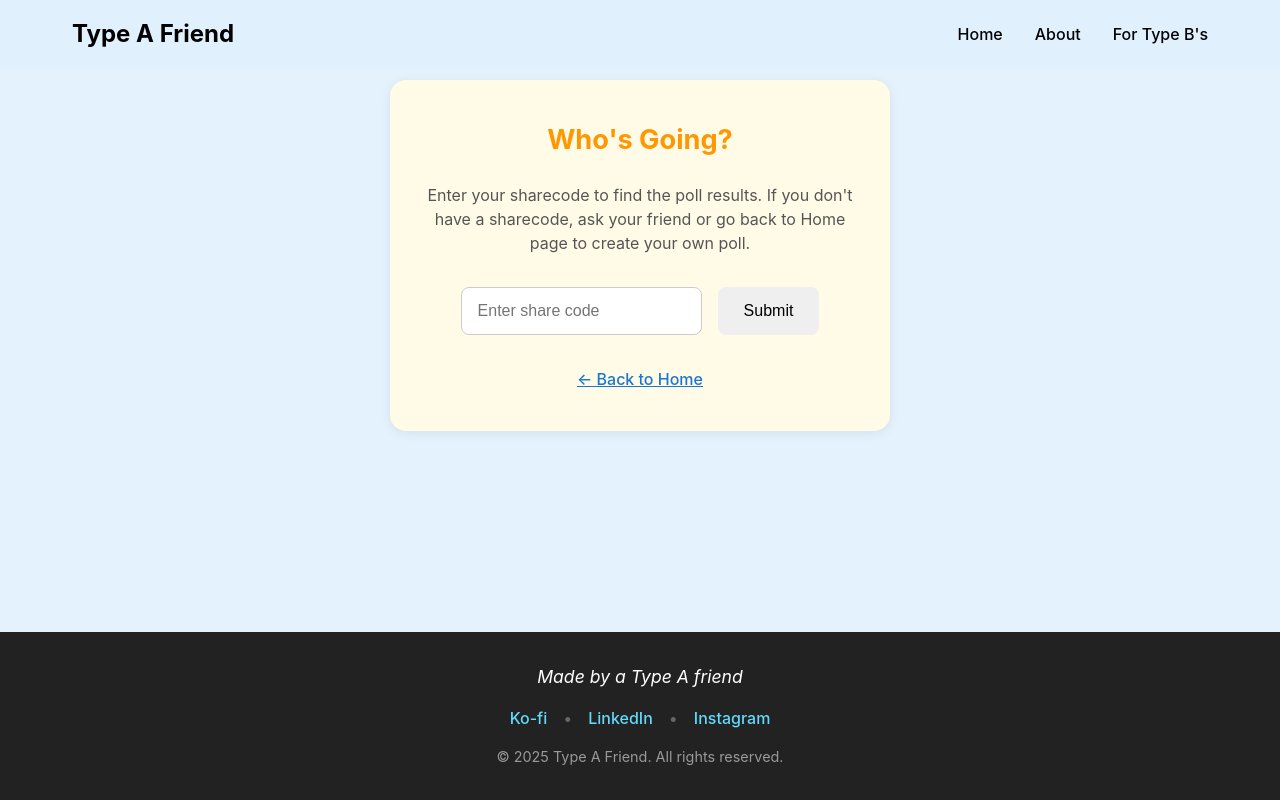
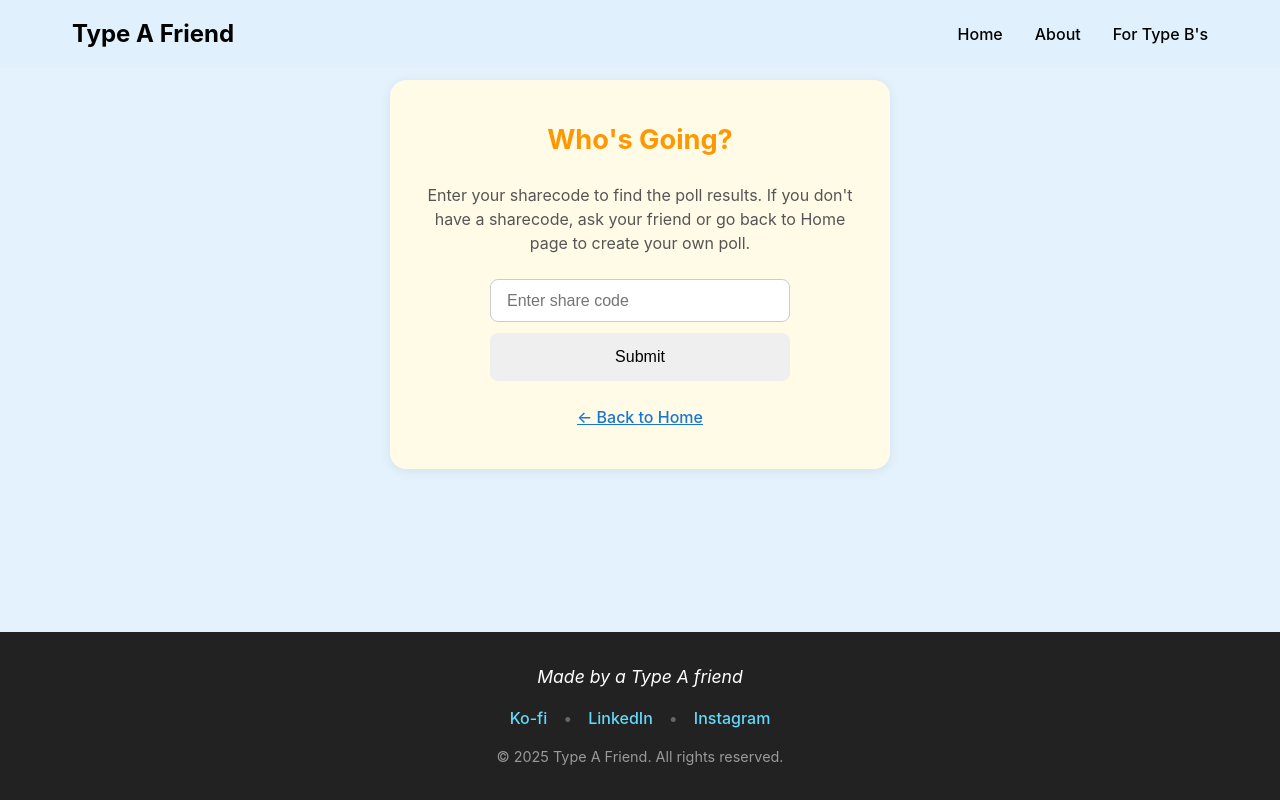
Before and after one commit to oolongmilk/Type-A-Friend, a React (Vite) app: page /whos-going in a window 1280 px wide. Built offline with nearby package versions, Linux system fonts and the light colour scheme; no server answers.

Commit message:
fix overflow and center

```diff
--- a/src/WhosGoing.jsx
+++ b/src/WhosGoing.jsx
@@ -16,15 +16,15 @@ function WhosGoing() {
       <div className="tool-placeholder">
         <h2> Who's Going?</h2>
         <p>Enter your sharecode to find the poll results. If you don't have a sharecode, ask your friend or go back to Home page to create your own poll.</p>
-        <form onSubmit={handleSubmit} style={{margin: '2rem 0', display: 'flex', gap: '1rem', justifyContent: 'center'}}>
+  <form onSubmit={handleSubmit} style={{width: '100%', maxWidth: 350, display: 'flex', flexDirection: 'column', justifyContent: 'center', alignItems: 'center', gap: '0.7rem', margin: '0 auto 1.5rem auto'}}>
           <input
             type="text"
             placeholder="Enter share code"
             value={shareCode}
             onChange={e => setShareCode(e.target.value)}
-            style={{padding: '0.7rem 1rem', borderRadius: '0.5rem', border: '1px solid #ccc', fontSize: '1rem'}}
+            style={{padding: '0.7rem 1rem', borderRadius: '0.5rem', border: '1px solid #ccc', fontSize: '1rem', width: '100%', maxWidth: 300}}
           />
-          <button type="submit" className="button primary">Submit</button>
+          <button type="submit" className="button primary" style={{width: '100%', maxWidth: 300}}>Submit</button>
         </form>
         <Link to="/">← Back to Home</Link>
       </div>
```
